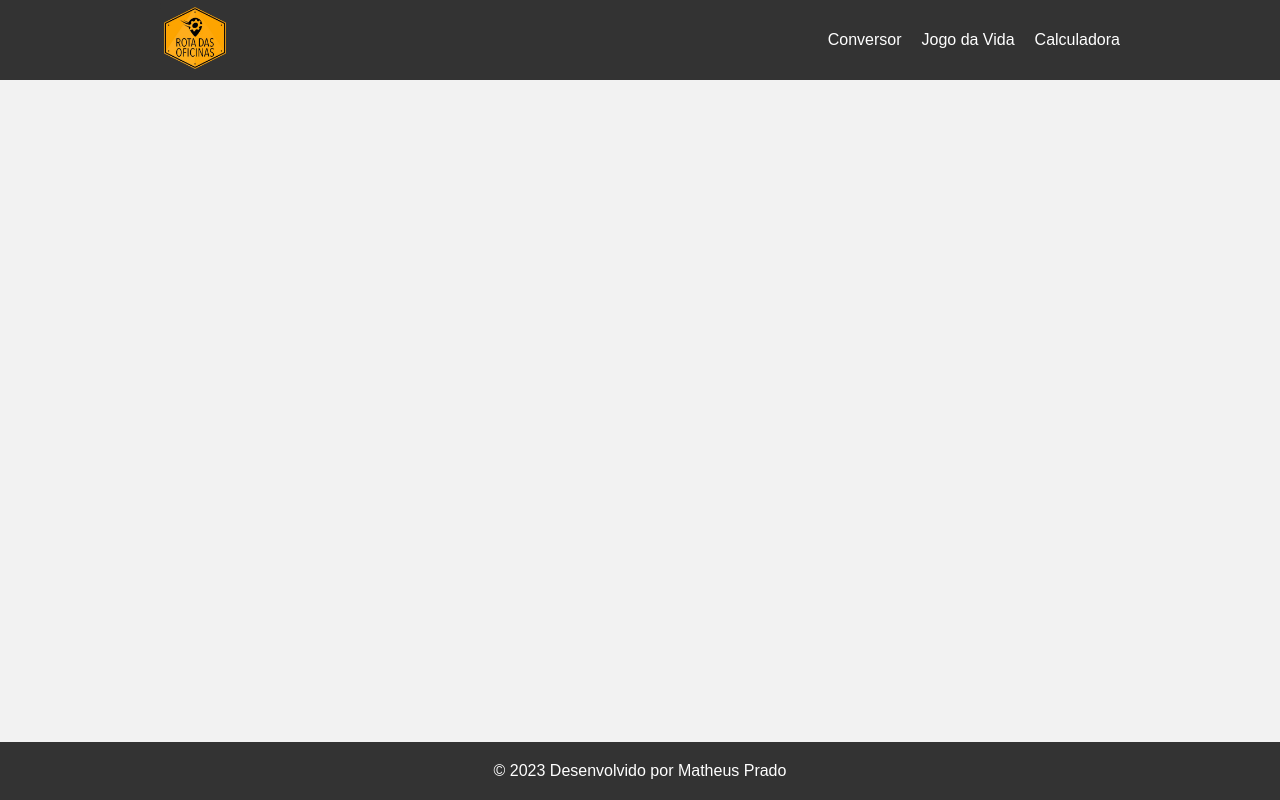
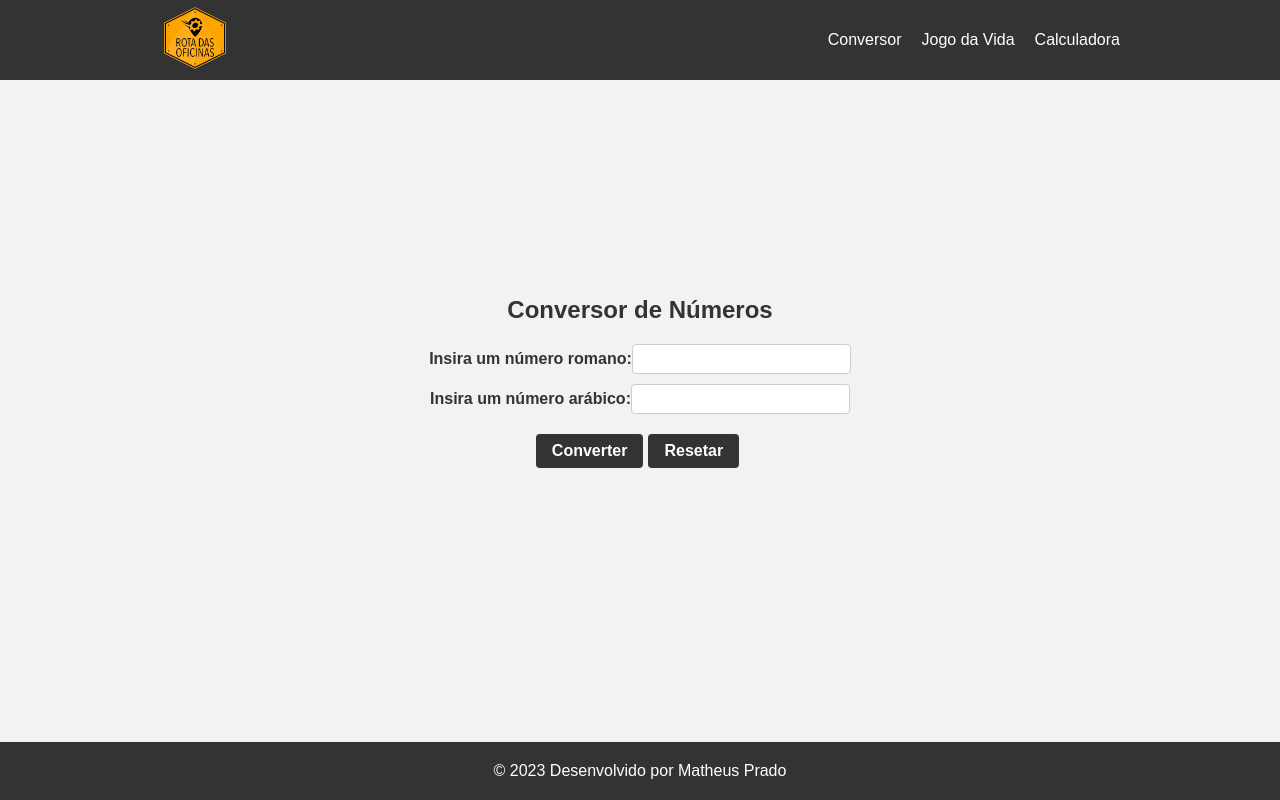
Before and after one commit to matheusprado1/rota-das-oficinas, a React (Vite) app: page /converter in a window 1280 px wide. Built offline with nearby package versions, Linux system fonts and the light colour scheme.

Commit message:
feat: atualização na pagina home, converter e game of life

```diff
--- a/src/components/Header/Header.jsx
+++ b/src/components/Header/Header.jsx
@@ -24,7 +24,7 @@ const Header = () => {
                 </MenuButton>
                 <NavigationList isOpen={isOpen}>
                     <NavigationListItem>
-                        <NavigationLink to="/roman-arabic" onClick={toggleMenu}>Conversor</NavigationLink>
+                        <NavigationLink to="/converter" onClick={toggleMenu}>Conversor</NavigationLink>
                     </NavigationListItem>
                     <NavigationListItem>
                         <NavigationLink to="/game-of-life" onClick={toggleMenu}>Jogo da Vida</NavigationLink>
--- a/src/components/pages/RomanConverter/RomanConverter.jsx
+++ b/src/components/pages/Converter/Converter.jsx
@@ -1,35 +1,44 @@
 import { useState } from "react";
-import { Container, Title, Form, Input, Label, ArabicNumber, ErrorMessage } from "./styles";
+import { Container, Title, Form, Input, Label, RomanNumber, ArabicNumber, ErrorMessage } from "./styles";
 import Button from "../../Button/Button";
 
-
 const RomanConverter = () => {
-    // State hooks para o número romano, número arábico e mensagem de erro
     const [romanNumber, setRomanNumber] = useState("");
     const [arabicNumber, setArabicNumber] = useState("");
     const [errorMessage, setErrorMessage] = useState("");
 
-    // Manipulador de evento para alterar o número romano
     const handleRomanInputChange = (event) => {
         setRomanNumber(event.target.value);
         setErrorMessage("");
     };
 
-    // Manipulador de evento para a conversão do número romano para arábico
+    const handleArabicInputChange = (event) => {
+        setArabicNumber(event.target.value);
+        setErrorMessage("");
+    };
+
     const handleConvertClick = () => {
+        if (romanNumber !== "") {
             try {
-            // Chama a função de conversão e atualiza o número arábico
                 const arabic = convertRomanToArabic(romanNumber);
                 setArabicNumber(arabic.toString());
                 setErrorMessage("");
             } catch (error) {
-            // Em caso de erro, define a mensagem de erro e limpa o número arábico
                 setErrorMessage("Número romano inválido");
                 setArabicNumber("");
             }
+        } else if (arabicNumber !== "") {
+            try {
+                const roman = convertArabicToRoman(parseInt(arabicNumber));
+                setRomanNumber(roman);
+                setErrorMessage("");
+            } catch (error) {
+                setErrorMessage("Número arábico inválido");
+                setRomanNumber("");
+            }
+        }
     };
 
-    // Função para converter o número romano para arábico
     const convertRomanToArabic = (roman) => {
         // Tabela de símbolos romanos e seus valores arábicos correspondentes
         const romanNumerals = {
@@ -104,13 +113,47 @@ const RomanConverter = () => {
         return arabic;
     };
 
+    const convertArabicToRoman = (arabic) => {
+        const romanNumerals = [
+            { value: 1000, numeral: "M" },
+            { value: 900, numeral: "CM" },
+            { value: 500, numeral: "D" },
+            { value: 400, numeral: "CD" },
+            { value: 100, numeral: "C" },
+            { value: 90, numeral: "XC" },
+            { value: 50, numeral: "L" },
+            { value: 40, numeral: "XL" },
+            { value: 10, numeral: "X" },
+            { value: 9, numeral: "IX" },
+            { value: 5, numeral: "V" },
+            { value: 4, numeral: "IV" },
+            { value: 1, numeral: "I" }
+        ];
 
+        let roman = "";
+        let num = arabic;
 
-    // Renderização do componente
+        for (let i = 0; i < romanNumerals.length; i++) {
+            while (num >= romanNumerals[i].value) {
+                roman += romanNumerals[i].numeral;
+                num -= romanNumerals[i].value;
+            }
+        }
+
+        return roman;
+    };
+
+    // Resetar os números
+    const handleResetClick = () => {
+        setRomanNumber("");
+        setArabicNumber("");
+        setErrorMessage("");
+    }
+
     return (
         <>
             <Container>
-                <Title>Conversor de Números Romanos</Title>
+                <Title>Conversor de Números</Title>
                 <Form>
                     <Label>
                         Insira um número romano:
@@ -120,17 +163,33 @@ const RomanConverter = () => {
                             onChange={handleRomanInputChange}
                         />
                     </Label>
+                    <Label>
+                        Insira um número arábico:
+                        <Input
+                            type="text"
+                            value={arabicNumber}
+                            onChange={handleArabicInputChange}
+                        />
+                    </Label>
                     <Button type="button" onClick={handleConvertClick}>
                         Converter
                     </Button>
+                    <Button
+                        type="button"
+                        onClick={handleResetClick}>
+                        Resetar
+                    </Button>
+
                 </Form>
                 {errorMessage && <ErrorMessage>{errorMessage}</ErrorMessage>}
                 {arabicNumber && (
                     <ArabicNumber>O número arábico correspondente é: {arabicNumber}</ArabicNumber>
                 )}
+                {romanNumber && (
+                    <RomanNumber>O número romano correspondente é: {romanNumber}</RomanNumber>
+                )}
             </Container>
         </>
-
     );
 };
 
--- a/src/components/pages/RomanConverter/styles.jsx
+++ b/src/components/pages/Converter/styles.jsx
@@ -46,3 +46,9 @@ export const ArabicNumber = styled.p`
   font-size: 18px;
 
 `;
+
+
+export const RomanNumber = styled.p`
+  text-align: center;
+  font-size: 18px;
+`
--- a/src/components/pages/Home/Home.jsx
+++ b/src/components/pages/Home/Home.jsx
@@ -1,24 +1,19 @@
 import { Container } from "./styles";
-import Footer from "../../Footer/Footer";
 
 const Home = () => {
-
     return (
-        <>
-            <Container>
-                <h1>Bem vindo ao Teste de Programação </h1>
-                <h2>Para navegar entre as tarefas basta clicar nos links no header</h2>
-            </Container>
-            <Footer />
-        </>
-
-
-
-
-
-
-    )
-
+        <Container>
+            <h1>Bem vindo ao Teste de Programação Rota das Oficinas - Matheus Prado</h1>
+            <h2>Para navegar entre as tarefas basta clicar nos links no header</h2>
+            <h3>O projeto consiste em um teste de programação que envolve o desenvolvimento de três tarefas diferentes. As tarefas são:</h3>
+            <ol>
+                <li>Conversor de Números: Um programa que recebe um número romano como entrada e o converte para seu equivalente arábico e vice-versa.</li>
+                <li>Jogo da Vida de John Horton Conway: Uma implementação do famoso "Jogo da Vida" criado por John Horton Conway. O jogo simula a evolução de células em uma grade, seguindo regras simples.</li>
+                <li>Divisor de Contas de Restaurante: Um programa que recebe o valor total da conta de um restaurante, o número de pessoas e calcula quanto cada pessoa deve pagar, considerando uma divisão justa.</li>
+            </ol>
+            <p>Para acessar o código fonte do projeto, visite o seguinte link: <a href="https://github.com/matheusprado1/rota-das-oficinas">https://github.com/matheusprado1/rota-das-oficinas</a></p>
+        </Container>
+    );
 };
 
 export default Home;
--- a/src/routes/routes.jsx
+++ b/src/routes/routes.jsx
@@ -1,16 +1,16 @@
 import { Routes, Route } from "react-router-dom";
 import Home from '../components/pages/Home/Home';
-import RomanConverter from '../components/pages/RomanConverter/RomanConverter';
-import DivisorContaRestaurante from '../components/pages/Calculator/Calculator';
+import Converter from '../components/pages/Converter/Converter';
+import Calculator from '../components/pages/Calculator/Calculator';
 import GameOfLife from '../components/pages/GameOfLife/GameOfLife';
 
 const AppRoutes = () => {
     return (
         <Routes>
             <Route path="/" element={<Home />} />
-            <Route path="/roman-arabic" element={<RomanConverter />} />
+            <Route path="/converter" element={<Converter />} />
             <Route path="/game-of-life" element={<GameOfLife />} />
-            <Route path="/calculator" element={<DivisorContaRestaurante />} />
+            <Route path="/calculator" element={<Calculator />} />
         </Routes>
     );
 };
```
Also changed, not shown: 1 other file (tests, documents, lock files or other folders). Lines whose indentation alone changed are shown as unchanged.
